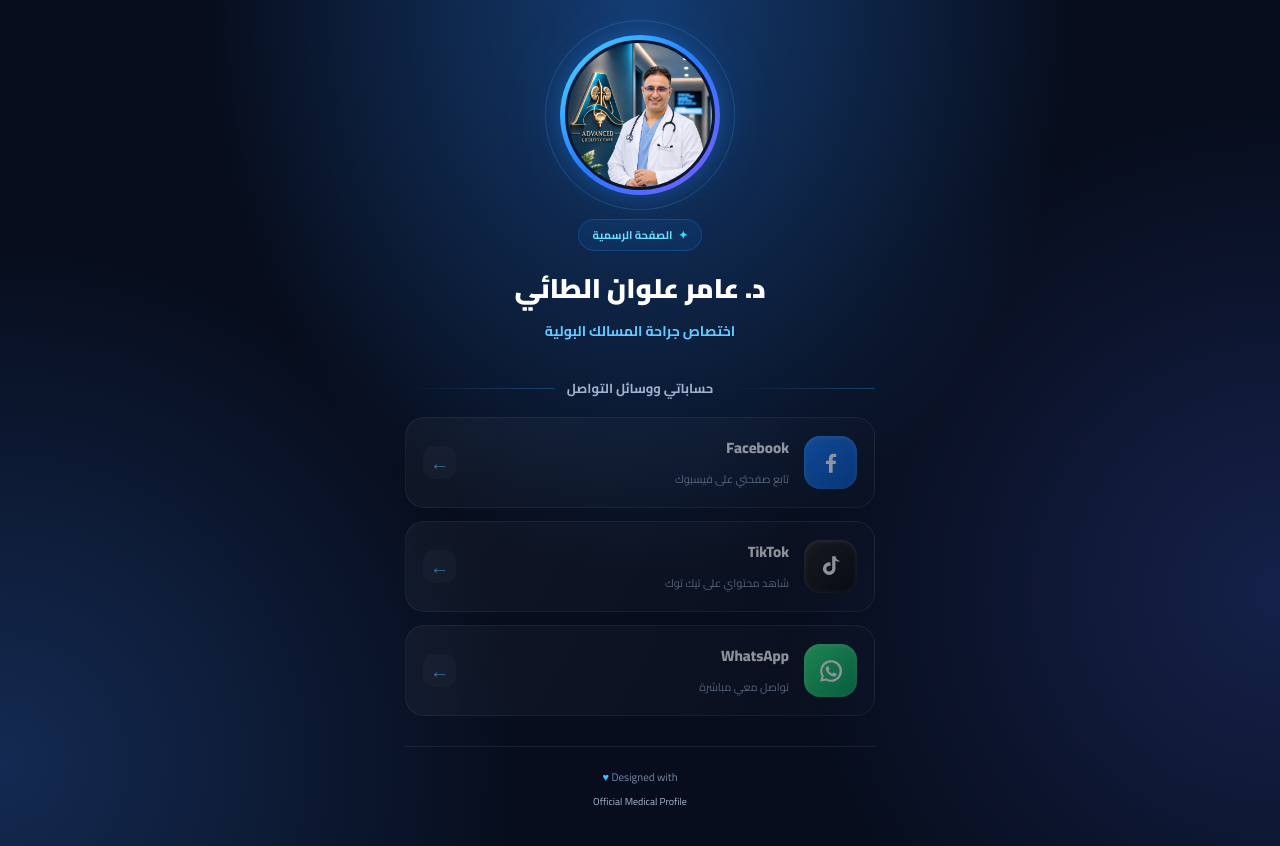
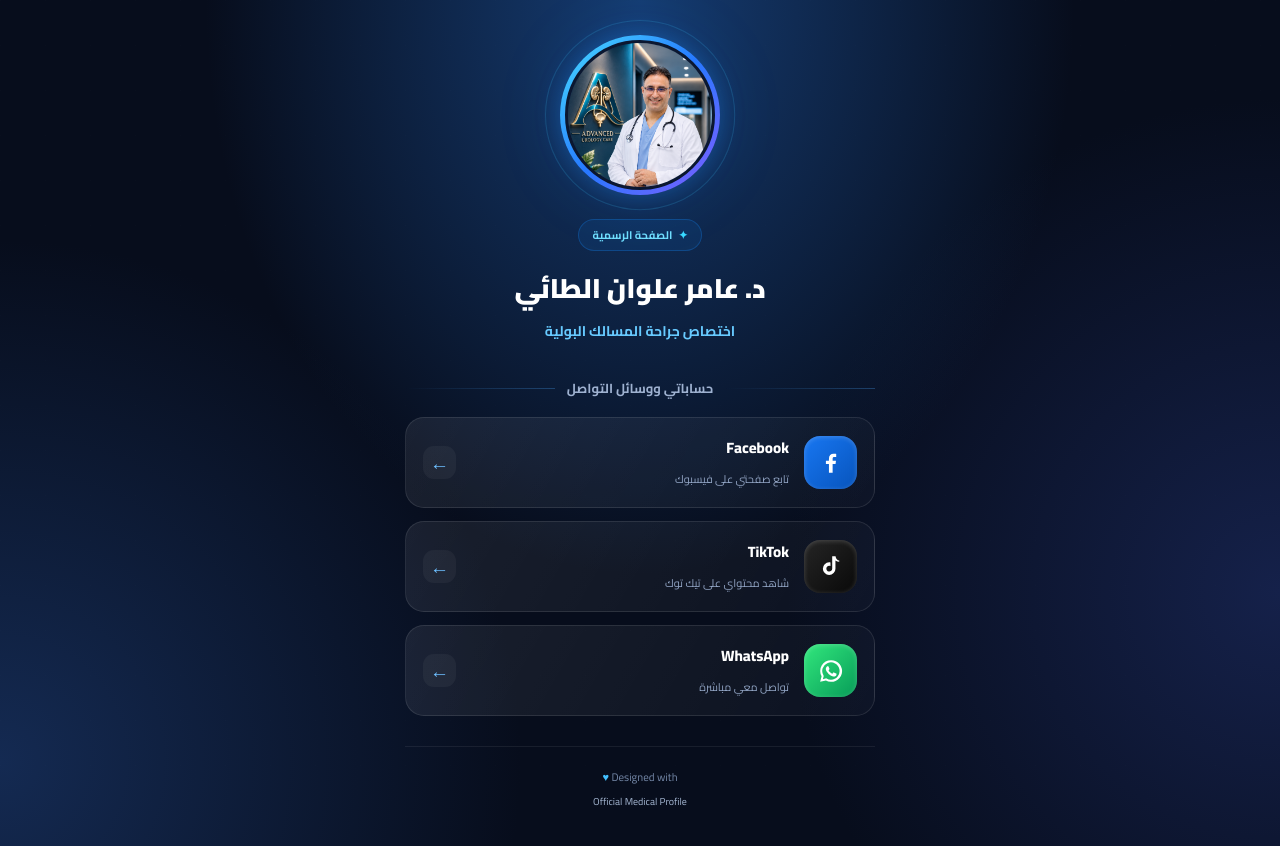
Before and after one commit to Mstafa0/mylinksdramer, a plain HTML site: page index.html in a window 1280 px wide. Drawn offline with Linux system fonts and the light colour scheme.

Commit message:
Remove disabled state from social media links

```diff
--- a/index.html
+++ b/index.html
@@ -1,3 +1,4 @@
+
 <!DOCTYPE html>
 <html lang="ar" dir="rtl">
 <head>
@@ -245,9 +246,17 @@ body::before {
     fill: white;
 }
 
-.facebook .icon { background: linear-gradient(135deg,#1877f2,#0754bc); }
-.tiktok .icon { background: linear-gradient(135deg,#252525,#090909); }
-.whatsapp .icon { background: linear-gradient(135deg,#32e77d,#079c58); }
+.facebook .icon {
+    background: linear-gradient(135deg,#1877f2,#0754bc);
+}
+
+.tiktok .icon {
+    background: linear-gradient(135deg,#252525,#090909);
+}
+
+.whatsapp .icon {
+    background: linear-gradient(135deg,#32e77d,#079c58);
+}
 
 .details {
     flex: 1;
@@ -281,17 +290,6 @@ body::before {
     transform: translateX(-4px);
 }
 
-.disabled {
-    opacity: .55;
-    cursor: default;
-}
-
-.disabled:hover {
-    transform: none;
-    box-shadow: none;
-    border-color: rgba(255,255,255,.10);
-}
-
 /* FOOTER */
 
 .footer {
@@ -318,6 +316,13 @@ body::before {
     .profile h1 { font-size: 23px; }
     .avatar-wrapper { width: 140px; height: 140px; }
     .social-card { padding: 13px; }
+}
+
+@media (prefers-reduced-motion: reduce) {
+    *, *::before, *::after {
+        animation-duration: .01ms !important;
+        transition-duration: .01ms !important;
+    }
 }
 </style>
 </head>
@@ -354,8 +359,12 @@ body::before {
 
     <section class="links">
 
-        <a class="social-card facebook disabled"
-           id="facebook" target="_blank"
+        <!-- FACEBOOK -->
+
+        <a class="social-card facebook"
+           id="facebook"
+           href="https://www.facebook.com/share/19pKr8aSmD/"
+           target="_blank"
            rel="noopener noreferrer">
 
             <div class="icon">
@@ -372,8 +381,12 @@ body::before {
             <div class="arrow">←</div>
         </a>
 
-        <a class="social-card tiktok disabled"
-           id="tiktok" target="_blank"
+        <!-- TIKTOK -->
+
+        <a class="social-card tiktok"
+           id="tiktok"
+           href="https://www.tiktok.com/@a.f.t.1982?_r=1&_t=ZS-9BeL0maD4NE"
+           target="_blank"
            rel="noopener noreferrer">
 
             <div class="icon">
@@ -390,8 +403,12 @@ body::before {
             <div class="arrow">←</div>
         </a>
 
-        <a class="social-card whatsapp disabled"
-           id="whatsapp" target="_blank"
+        <!-- WHATSAPP -->
+
+        <a class="social-card whatsapp"
+           id="whatsapp"
+           href="https://wa.me/9647711115821"
+           target="_blank"
            rel="noopener noreferrer">
 
             <div class="icon">
@@ -417,31 +434,5 @@ body::before {
 
 </main>
 
-<script>
-
-// أضف روابط الحسابات هنا
-
-const socialLinks = {
-    facebook: "",
-    tiktok: "",
-    whatsapp: ""
-};
-
-Object.keys(socialLinks).forEach(platform => {
-
-    const element = document.getElementById(platform);
-    const link = socialLinks[platform].trim();
-
-    if (link !== "") {
-        element.href = link;
-        element.classList.remove("disabled");
-    } else {
-        element.removeAttribute("href");
-    }
-
-});
-
-</script>
-
 </body>
 </html>
```
